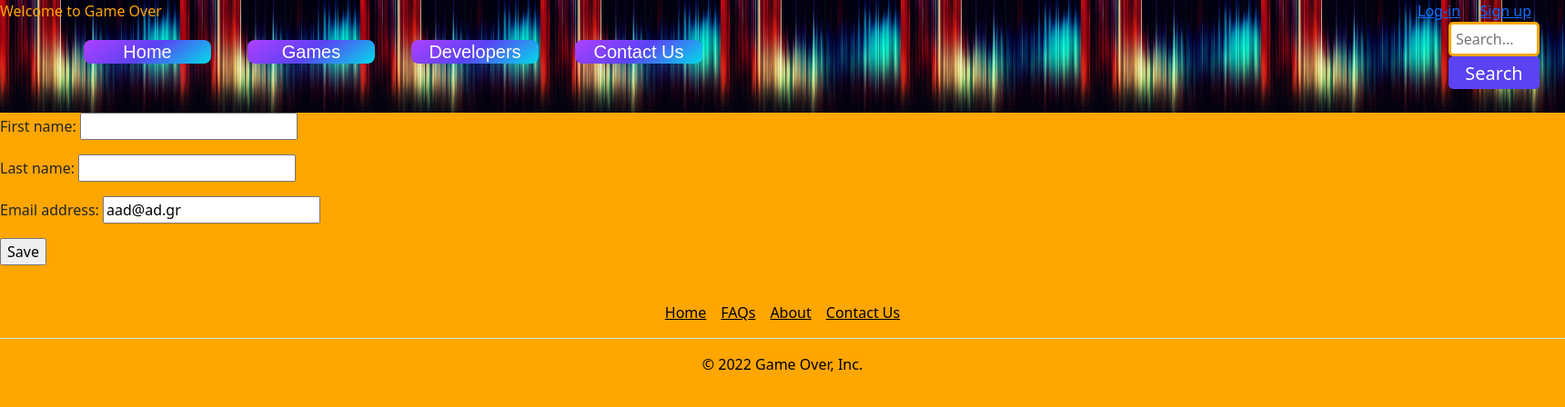
After one commit to Pseud0nym13/ITC4214, a Django app: page /profile/1/ in a window 1720 px wide. The commit adds this page. Shown: the top 448 px of the page at 91% size. Run offline with Django 4.2, Linux system fonts and the light colour scheme; data comes from the database, SQL or seed files in the repository; some libraries are stand-ins or nearby versions.

Commit message:
new commit

```diff
--- a/CyberSec/settings.py
+++ b/CyberSec/settings.py
@@ -126,3 +126,4 @@ STATICFILES_DIRS = [
 
 DEFAULT_AUTO_FIELD = 'django.db.models.BigAutoField'
 LOGIN_REDIRECT_URL = 'home'
+AUTH_USER_MODEL = 'cyber.User'
--- a/CyberSec/urls.py
+++ b/CyberSec/urls.py
@@ -21,8 +21,9 @@ urlpatterns = [
 
     path('admin/', admin.site.urls),
     path('', views.home, name='home'),
-    path('games', views.display_games, name='games'),
-    path('profile', views.profile, name='profile'),
+    path('games', views.games, name='games'),
+    path('profile/<int:pk>/', views.Profile.as_view(), name='profile'),
+    path('addgame', views.GameCreateView.as_view(),name = 'addgame'),
     path('login', views.LoginInterfaceView.as_view(),name = 'login'),
     path('logout', views.LogoutInterfaceView.as_view(), name= 'logout'),
     path('signup', views.SignUpView.as_view(), name = 'signup'),
--- a/cyber/admin.py
+++ b/cyber/admin.py
@@ -1,9 +1,11 @@
+from django.contrib.auth.admin import UserAdmin
 from django.contrib import admin
 from . import models
+
 
 class GamesAdmin(admin.ModelAdmin):
     list_display=('name',)
 
-
+admin.site.register(models.User, UserAdmin)
 admin.site.register(models.Games, GamesAdmin)
 # Register your models here.
--- a/cyber/models.py
+++ b/cyber/models.py
@@ -2,10 +2,13 @@ from email.policy import default
 from tkinter import CASCADE
 from django.db import models
 from django.utils import timezone
-from django.contrib.auth.models import User
+from django.contrib.auth.models import AbstractUser
+
+class User(AbstractUser):
+    pass
+
 class Games(models.Model):
     name = models.CharField(max_length=100)
-    developer = models.ForeignKey(User, on_delete = models.CASCADE)
     genre = models.CharField(max_length=30)
     description = models.TextField()
     date_posted = models.DateTimeField(default = timezone.now, blank = True)
@@ -13,10 +16,10 @@ class Games(models.Model):
     # image = models.FileField(upload_to=filepath,)
     def __str__(self):
         return self.name
-# class Developer (models.Model):
-#     name = models.CharField(max_length=100)
-#     game = models.ForeignKey(Games, on_delete = models.CASCADE)
-#     description = models.TextField()
-#     date_joined = models.DateTimeField(default = timezone.now, blank = True)
-#     # image = models.FileField(upload_to=filepath,)
-# Create your models here.
+class Developer (models.Model):
+    name = models.CharField(max_length=100)
+    game = models.ManyToManyField(Games)
+    description = models.TextField()
+    date_joined = models.DateTimeField(default = timezone.now, blank = True)
+    # image = models.FileField(upload_to=filepath,)
+#Create your models here.
--- a/cyber/templates/layout.html
+++ b/cyber/templates/layout.html
@@ -19,7 +19,7 @@
     {% endif %}
     <div class = flexbox-container1>
             <div class="flexbox-item header-logo-image">
-                <img src="{% static 'images/logoimg.png' %}" alt="Game Central">
+                <!-- <img src="{% static 'images/logoimg.png' %}" alt="Game Central"> -->
             </div>
             <ul style="display: flex; align-items: center; justify-content: space-around;">
                 <li class="flexbox-item home"><a href="/" class="nav-link px-2">Home</a></li>
--- /dev/null
+++ b/cyber/templates/profile.html
@@ -0,0 +1,10 @@
+{% extends 'layout.html' %}
+{% load static %}
+{% block content %}
+<form method="post">
+    {% csrf_token %}
+    {{ form.as_p }}
+    <input type="submit" value="Save">
+</form>
+
+{% endblock %}
--- a/cyber/views.py
+++ b/cyber/views.py
@@ -1,20 +1,31 @@
 from multiprocessing import AuthenticationError
 from django.shortcuts import redirect, render
-from .models import Games
+from .models import Games, User
 from django.contrib.auth.views import LoginView, LogoutView
 from django.views.generic.edit import CreateView
 from django.contrib.auth.forms import UserCreationForm
+from django.views.generic.edit import UpdateView
+
 def logout(request):
     AuthenticationError.logout(request)
     return redirect('/')
-
 def profile(request):
     return
+class Profile(UpdateView):
+    model = User
+    fields = ['first_name','last_name', 'email']
+    template_name= 'profile.html'
+
+class GameCreateView(CreateView):
+    model = Games
+    fields = ['name','genre','description','release_date']
+    template_name = 'addgame.html'
+    success_url = 'games'
 
 class SignUpView(CreateView):
     form_class = UserCreationForm
     template_name = 'register.html'
-    success_url = 'home.html'
+    success_url = 'home'
 
 class LogoutInterfaceView(LogoutView):
     template_name ='logout.html'
@@ -24,11 +35,10 @@ class LoginInterfaceView(LoginView):
 
 def home(request):
     return render(request, 'home.html')
-
-def display_games(request):
-    all_games = Games.objects.all()
-    return render(request,'games.html', {'games' : all_games})
-
-
+def games(request):
+    context = {
+        'games': Games.objects.all()
+    }
+    return render (request, 'games.html', context)
 
 # Create your views here.
```
Also changed, not shown: cyber/templates/addgame.html (added, +8 -0 lines), cyber/migrations/0001_initial.py, db.sqlite3.
